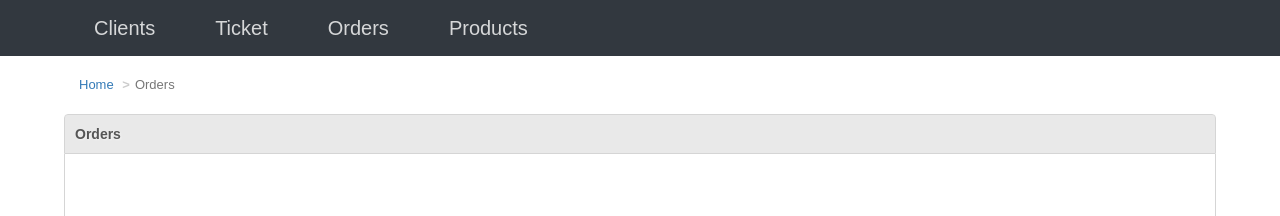
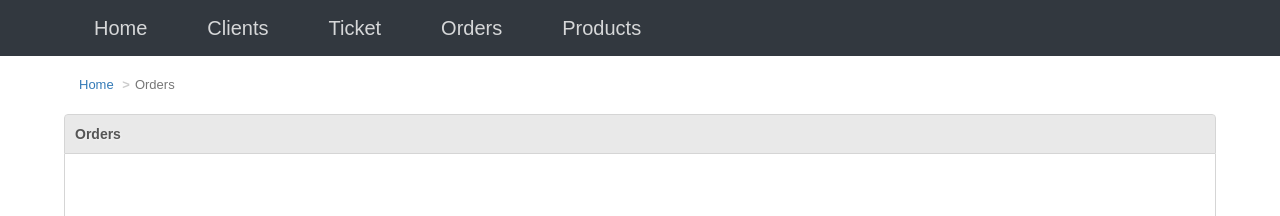
Before and after one commit to cruisezhao/dbmtripanels-staff, a Django app: template staff/templates/applications/product_package_rules.html in a window 1280 px wide. Shown: the part 70-286 px from the top of the page. Run offline with Django 3.2, Linux system fonts and the light colour scheme; the template is opened without the code that fills it, so the values that code supplies are empty; some libraries are stand-ins or nearby versions.

Commit message:
adding home page

```diff
--- a/staff/templates/base.html
+++ b/staff/templates/base.html
@@ -52,7 +52,10 @@
     <div id="topNav">
     	  <div id="topNav1">
         	  	<ul>
-        	  	  <li>
+                  <li>
+                      <a href="{% url 'home' %}">Home</a>
+                  </li>
+        	  	    <li>
                     <a href="/crud/clients/clientses/">Clients</a>
                   </li>
 
```
